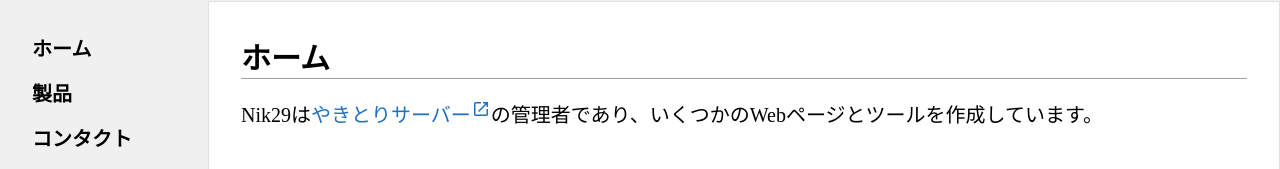
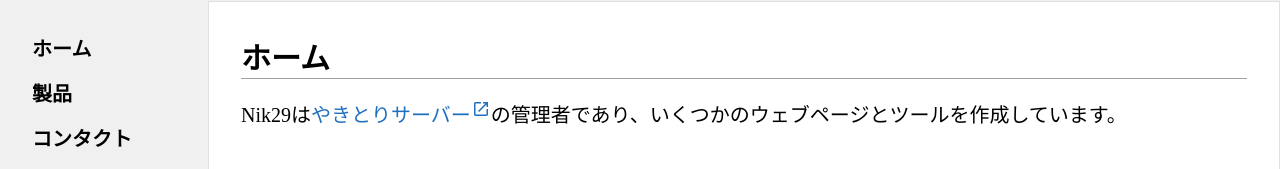
Before and after one commit to yakitori-server-admin/nik29, a plain HTML site: page index.html in a window 1280 px wide. Shown: the part 99-268 px from the top of the page. Drawn offline with Linux system fonts and the light colour scheme.

Commit message:
Add files via upload.

```diff
--- a/index.html
+++ b/index.html
@@ -22,7 +22,7 @@
             <main>
                 <section id="about">
                     <h1>ホーム</h1>
-                    <p>Nik29は<a href="https://www.yakitori.tk/" target="_blank">やきとりサーバー</a>の管理者であり、いくつかのWebページとツールを作成しています。</p>
+                    <p>Nik29は<a href="https://www.yakitori.tk/" target="_blank">やきとりサーバー</a>の管理者であり、いくつかのウェブページとツールを作成しています。</p>
                 </section>
                 <section class="username">
                     <h2>ユーザー名</h2>
```
